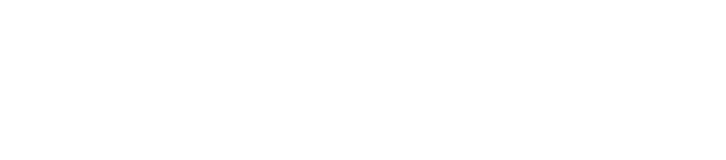
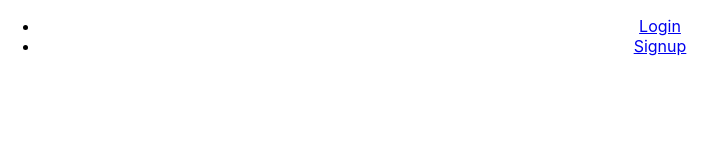
Before and after one commit to juliamendesc/stack-a-hobby-client, a React (Create React App) app: page / in a window 1280 px wide. Shown: the top 160 px of the page, without its empty margins (0-726 px from the left). Built offline with nearby package versions, Linux system fonts and the light colour scheme.

Commit message:
com navbar

```diff
--- a/src/App.js
+++ b/src/App.js
@@ -5,7 +5,7 @@
 import Login from './components/projects/auth/Login';
 import Signup from './components/projects/auth/Signup';
 import AuthService from './components/projects/auth/auth-service';
-
+import Navbar from './components/Navbar';
 
 
 class App extends Component {
@@ -33,9 +33,11 @@
   }
 }
   render(){
+    this.fetchUser();
   return (
     <div className="App">
-         <Switch>
+      <Navbar setCurrentUser={this.setCurrentUser} loggedInUser={this.state.loggedInUser} />
+      <Switch>
           <Route path='/login' render={(props) => <Login setCurrentUser={this.setCurrentUser} {...props} /> } />
           <Route exact path='/signup' render={(props) => <Signup setCurrentUser={this.setCurrentUser} {...props} /> } />
         </Switch>
--- /dev/null
+++ b/src/components/Navbar.js
@@ -0,0 +1,52 @@
+import React, {Component} from 'react';
+import {Link} from 'react-router-dom';
+import AuthService from './projects/auth/auth-service';
+
+class Navbar extends Component {
+    service = new AuthService();
+
+    logoutUser =() =>{
+        this.service.logout()
+        .then(()=>{
+            this.props.setCurrentUser(null);
+        })
+    }
+
+    render(){
+        if(this.props.loggedInUser) {
+            return(
+                <nav>
+                <ul>
+                    <li>
+                        Welcome {this.props.loggedInUser.username}
+                    </li>
+                    <li>
+                        <Link to='/courses'>Courses</Link>
+                    </li>
+                    <li>
+                        <Link to='/'>
+                            <button onClick={this.logoutUser}>Logout</button>
+                        </Link>
+                    </li>
+                </ul>
+            </nav>
+            )
+        } else {
+               return (
+            <nav>
+                <ul>
+                    <li>
+                       <Link to='/login'>Login</Link>
+                    </li>
+                    <li>
+                       <Link to='/signup'>Signup</Link>
+                    </li>
+                </ul>
+            </nav>
+        )
+
+        }
+    }
+}
+
+export default Navbar;
```
